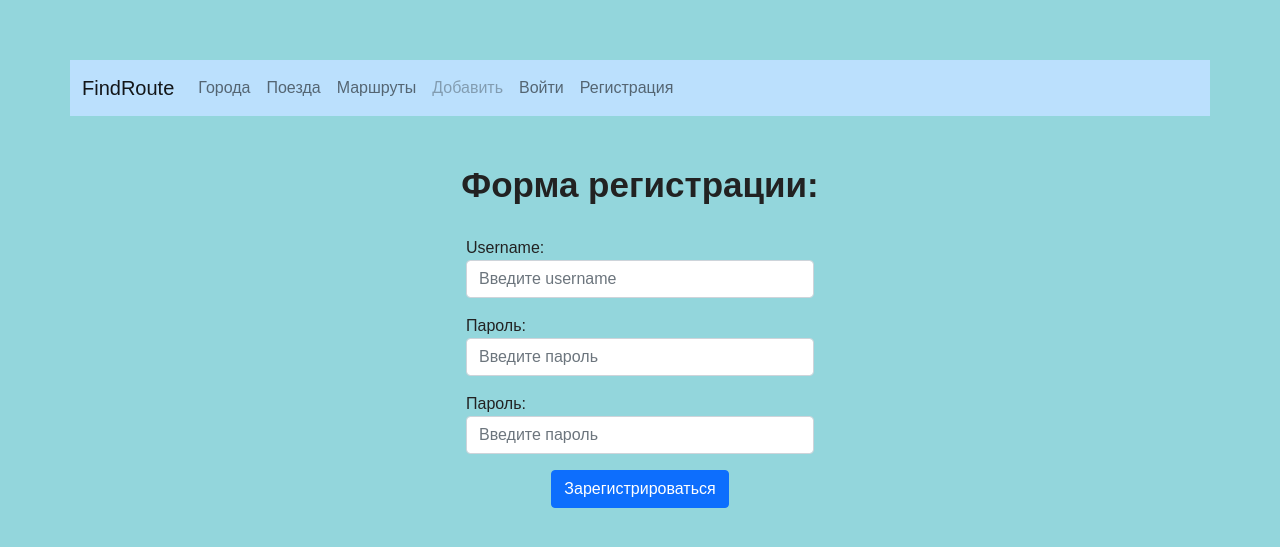
After one commit to Aisuluu1980/find_route, a Django app: page /accounts/registration/ in a window 1280 px wide. The commit adds this page. Shown: the top 547 px of the page. Run offline with Django 3.2, Linux system fonts and the light colour scheme; some libraries are stand-ins or nearby versions.

Commit message:
Added registration user.

```diff
--- a/accounts/forms.py
+++ b/accounts/forms.py
@@ -1,6 +1,7 @@
 from django import forms
 from django.contrib.auth import get_user_model, authenticate
 from django.contrib.auth.hashers import check_password
+from django.core.exceptions import ValidationError
 
 User = get_user_model()
 
@@ -27,3 +28,44 @@ class UserLoginForm(forms.Form):
             if not user:
                 raise forms.ValidationError('Данный пользователь не активен')
         return super().clean(*args, **kwargs)
+
+
+    def clean(self, *args, **kwargs):
+        username = self.cleaned_data.get('username')
+        password = self.cleaned_data.get('password')
+        if username and password:
+            qs = User.objects.filter(username = username)
+            if not qs.exists():
+                raise forms.ValidationError('Такого пользователя нет')
+            if not check_password(password, qs[0].password):
+                raise forms.ValidationError('Неверный пароль')
+            user = authenticate(username=username, password=password)
+            if not user:
+                raise forms.ValidationError('Данный пользователь не активен')
+        return super().clean(*args, **kwargs)
+
+
+
+class UserRegistrationForm(forms.ModelForm):
+    username = forms.CharField(label='Username', widget=forms.TextInput(attrs={
+        'class': 'form-control',
+        'placeholder': 'Введите username'
+    }))
+    password = forms.CharField(label='Пароль', widget=forms.PasswordInput(attrs={
+        'class': 'form-control',
+        'placeholder': 'Введите пароль'
+    }))
+    confirm_password = forms.CharField(label='Пароль', widget=forms.PasswordInput(attrs={
+        'class': 'form-control',
+        'placeholder': 'Введите пароль'
+    }))
+
+    class Meta():
+        model = User
+        fields = ('username',)
+
+    def clean_confirm(self):
+        data = self.cleaned_data
+        if data['password'] != data['confirm_password']:
+            raise forms.ValidationError('Пароли не совпадают')
+        return data['confirm_password']
--- /dev/null
+++ b/accounts/templates/accounts/register.html
@@ -0,0 +1,7 @@
+{% extends 'base.html' %}
+{% block title %} Форма регистрации{% endblock %}
+
+{% block content %}
+<h1>Форма регистрации: </h1>
+{% include 'form.html' with button='Зарегистрироваться' %}
+{% endblock %}
--- a/accounts/urls.py
+++ b/accounts/urls.py
@@ -1,9 +1,10 @@
 from django.urls import path
 
-from accounts.views import login_view, logout_view
+from accounts.views import login_view, logout_view, registration_view
 
 urlpatterns = [
      path('login/', login_view, name='login'),
      path('logout/', logout_view, name='logout'),
+     path('registration/', registration_view, name='register'),
 
  ]
--- a/accounts/views.py
+++ b/accounts/views.py
@@ -2,7 +2,7 @@ from django.contrib.auth import authenticate, login, logout
 from django.shortcuts import render, redirect
 
 # Create your views here.
-from accounts.forms import UserLoginForm
+from accounts.forms import UserLoginForm, UserRegistrationForm
 
 def login_view(request):
     form = UserLoginForm(request.POST or None)
@@ -19,3 +19,17 @@ def login_view(request):
 def logout_view(request):
     logout(request)
     return redirect('/')
+
+
+def registration_view(request):
+    if request.method == 'POST':
+        form = UserRegistrationForm(request.POST)
+        if form.is_valid():
+            new_user = form.save(commit=False)    # новый пользователь , но до конца не сохранен
+            new_user.set_password(form.cleaned_data['password'])        # пароль создали
+            new_user.save()                                 # теперь окончательно сохранен
+            return render(request, 'accounts/register_done.html', {'new_user': new_user})
+        return render(request, 'accounts/register.html', {'form': form})
+    else:
+        form = UserRegistrationForm()
+        return render(request, 'accounts/register.html', {'form': form})
--- /dev/null
+++ b/static/css/style.css
@@ -0,0 +1,33 @@
+body{
+    font-family: Arial, sans-serif;
+    background-color: #93d6dc;
+    color: #222222;
+    margin-top: 60px;
+}
+
+h1{
+	font-weight: bolder;
+	font-size: 35px;
+	text-align: center;
+	margin-bottom: 30px;
+}
+.my_form {
+    display: flex;
+    align-items: center;
+    justify-content: center;
+}
+.text_des{
+    margin: 50px;
+    font-size: large;
+    /*align-items: center;*/
+    font-weight: bolder;
+    /*text-decoration-color: darkblue;*/
+    text-decoration-style: dotted;
+    text-align: justify;
+
+}
+
+.btn_sub{
+  display: flex;
+  justify-content: center;
+}
--- a/templates/base.html
+++ b/templates/base.html
@@ -1,3 +1,4 @@
+{% load static %}
 {% url 'cities:home' as cities_home_url %}
 {% url 'cities:create' as cities_create_url %}
 {% url 'trains:home' as trains_home_url %}
@@ -15,10 +16,12 @@
     <!-- Bootstrap CSS -->
     <link href="https://cdn.jsdelivr.net/npm/bootstrap@5.1.3/dist/css/bootstrap.min.css" rel="stylesheet" integrity="sha384-1BmE4kWBq78iYhFldvKuhfTAU6auU8tT94WrHftjDbrCEXSU1oBoqyl2QvZ6jIW3" crossorigin="anonymous">
     <link href="https://cdn.jsdelivr.net/npm/select2@4.1.0-rc.0/dist/css/select2.min.css" rel="stylesheet" />
+
+    <link rel="stylesheet" href="{% static 'css/style.css'%}" type="text/css">
     <title>{% block title%}{% endblock %}</title>
   </head>
   <body>
- <nav class="navbar navbar-expand-lg navbar-light container" style="background-color: #e3f2fd;">
+ <nav class="navbar navbar-expand-lg navbar-light container" style="background-color: #bbe0fd;">
 
     <a class="navbar-brand" href="{% url 'home' %}">FindRoute</a>
     <button class="navbar-toggler" type="button" data-bs-toggle="collapse" data-bs-target="#navbarNavDropdown" aria-controls="navbarNavDropdown" aria-expanded="false" aria-label="Toggle navigation">
--- a/templates/form.html
+++ b/templates/form.html
@@ -1,8 +1,10 @@
-<div class="row">
+<div class="my_form row m-auto ">
     <div class="col-md-4">
         <form action="{{action}}" method="post">{% csrf_token %}
             {{ form.as_p }}
-            <button type="submit" class="btn btn-primary">{{button}}</button>
+            <div class="btn_sub">
+            <button type="submit" class="btn btn-primary text-center">{{button}}</button>
+            </div>
         </form>
 </div>
     </div>
--- a/travel/urls.py
+++ b/travel/urls.py
@@ -19,9 +19,10 @@ from routes.views import home, find_routes, add_route, save_route, RouteListView
 
 urlpatterns = [
     path('admin/', admin.site.urls),
+    path('accounts/', include(('accounts.urls', 'accounts'))),
     path('cities/', include(('cities.urls', 'cities'))),
     path('trains/', include(('trains.urls', 'trains'))),
-    path('accounts/', include(('accounts.urls', 'accounts'))),
+
     path('', home, name='home'),
     path('find_routes/', find_routes, name='find_routes'),
     path('add_route/', add_route, name='add_route'),
```
Also changed, not shown: accounts/templates/accounts/register_done.html (added, +8 -0 lines), routes/templates/routes/home.html (+9 -4 lines), travel/settings.py (+8 -2 lines).
